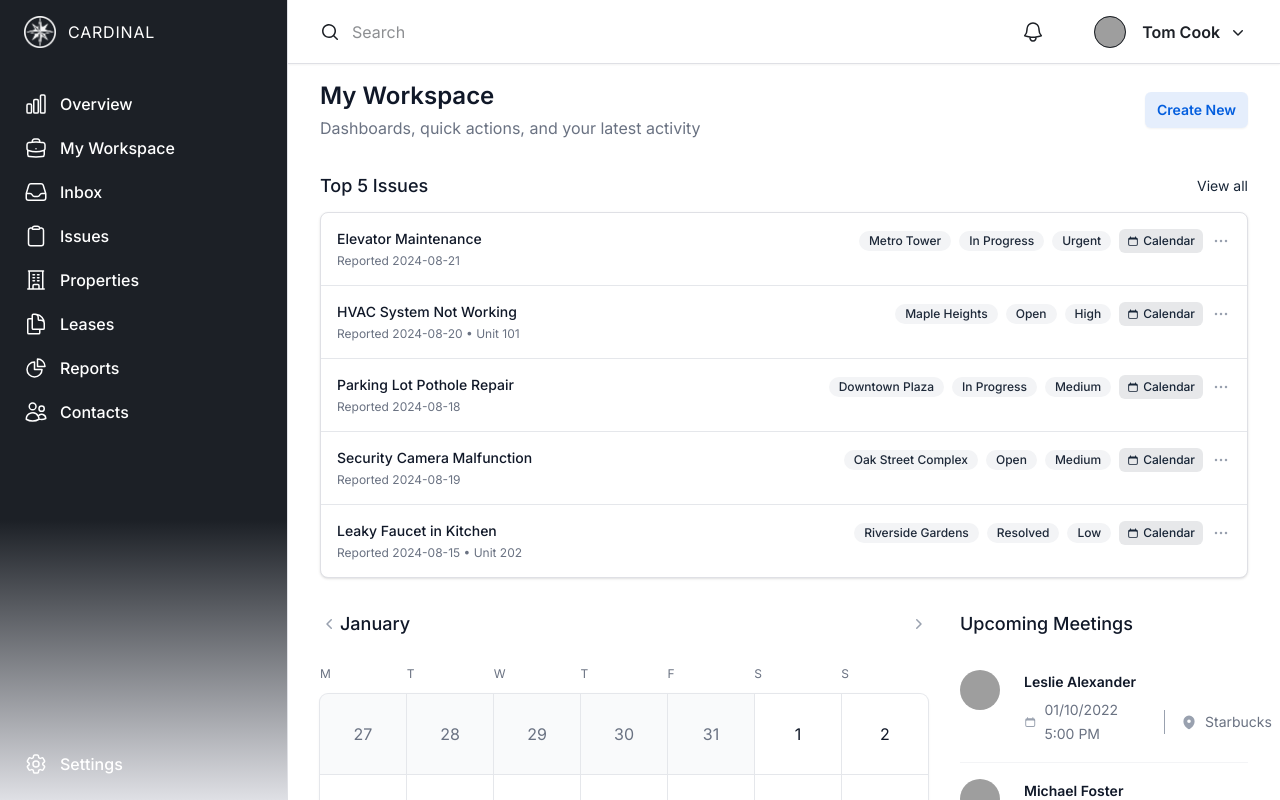
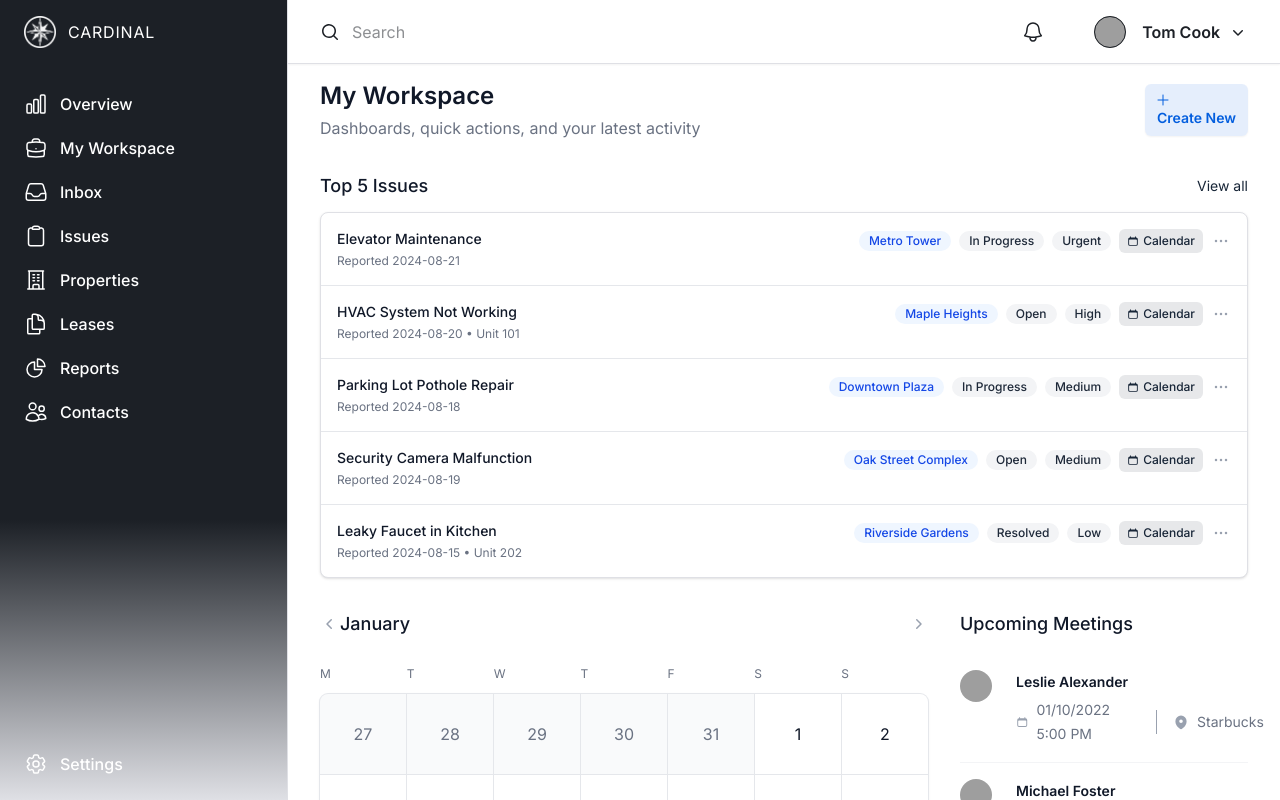
Before and after one commit to jrh275/Tailwind-Test, a Next.js app: page /workspace in a window 1280 px wide. Shown: the top 800 px of the page. Built offline with nearby package versions, Linux system fonts and the light colour scheme; grey boxes are pictures that could not be loaded.

Commit message:
Reduce Avatar size

```diff
--- a/src/app/workspace/page.tsx
+++ b/src/app/workspace/page.tsx
@@ -23,6 +23,7 @@ import {
   EllipsisHorizontalIcon as EllipsisOutline,
   EnvelopeIcon,
   FolderIcon,
+  PlusIcon,
   StarIcon,
   XMarkIcon,
 } from "@heroicons/react/24/outline";
@@ -522,7 +523,7 @@ export default function WorkspacePage() {
     "inline-flex items-center gap-1 rounded-full px-2.5 py-0.5 text-xs font-medium bg-gray-100 text-gray-800";
 
   const propertyChip =
-    "inline-flex items-center gap-1 rounded-full px-2.5 py-0.5 text-xs font-medium bg-gray-100 text-gray-800";
+    "inline-flex items-center gap-1 rounded-full px-2.5 py-0.5 text-xs font-medium bg-blue-50 text-blue-700";
 
   // group urgent/high first for display flair
   const topIssuesSorted = useMemo(() => {
@@ -556,6 +557,7 @@ export default function WorkspacePage() {
           onClick={() => setCreateOpen(true)}
           className="rounded-md bg-royal/10 px-3 py-2 text-sm font-semibold text-royal shadow-xs hover:bg-royal/20 dark:bg-royal/20 dark:text-royal dark:shadow-none dark:hover:bg-royal/30"
         >
+          <PlusIcon className="-ml-0.5 mr-1.5 h-4 w-4" />
           Create New
         </button>
       </div>
@@ -695,7 +697,7 @@ export default function WorkspacePage() {
                 <img
                   alt=""
                   src={meeting.imageUrl}
-                  className="h-10 w-10 flex-none rounded-full"
+                  className="h-8 w-8 flex-none rounded-full"
                 />
                 <div className="flex-auto">
                   <h3 className="pr-10 font-semibold text-gray-900 xl:pr-0">
```
